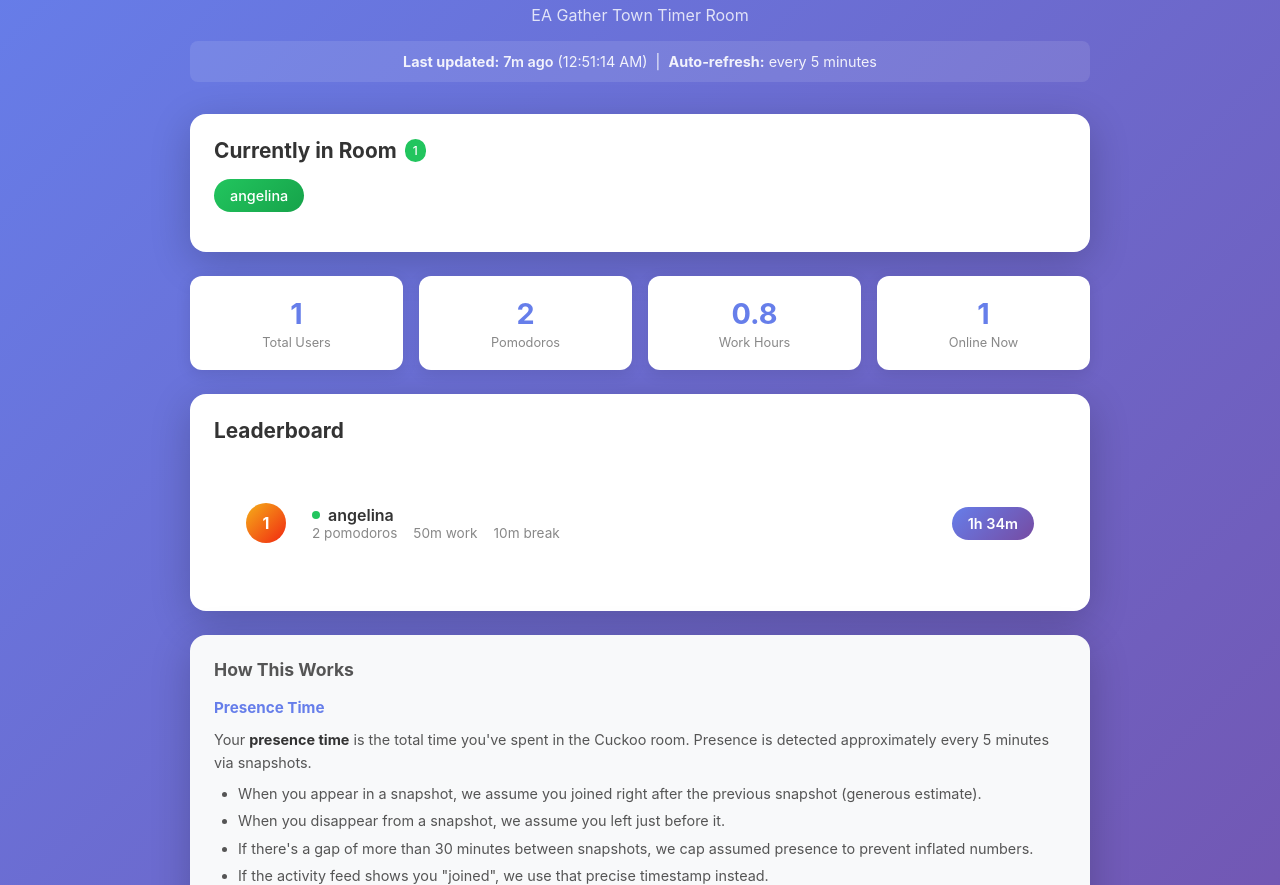
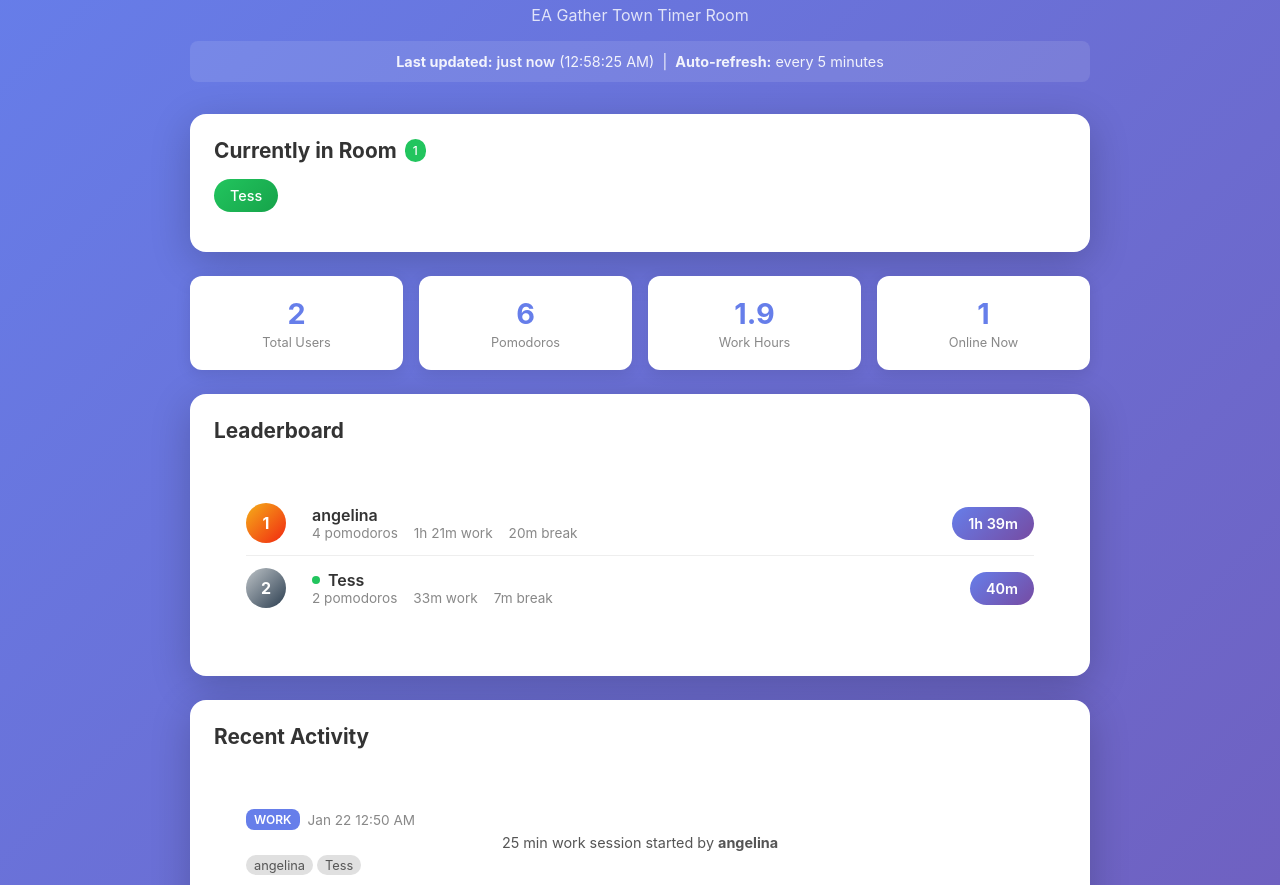
Before and after one commit to AlexDial624/cukcoo-leaderboard, a website: page index.html in a window 1280 px wide. Shown: the part 84-969 px from the top of the page. Drawn offline with Linux system fonts and the light colour scheme.

Commit message:
Add activity log showing timers with participants
- Shows recent work/break sessions with who started and who participated
- Participants determined by presence at timer start (or within 5 min grace)
- Displays on dashboard with colored badges for work/break

```diff
--- a/data/activities.csv
+++ b/data/activities.csv
@@ -7,3 +7,8 @@ estimated_time,scrape_time,user,action,time_ago_raw
 2026-01-21T23:49:00.000Z,2026-01-22T00:17:18.281Z,angelina,started a 25 minute work session,28 min ago
 2026-01-22T00:10:00.000Z,2026-01-22T00:17:18.281Z,angelina,joined this cuckoo,7 min ago
 2026-01-22T00:15:00.000Z,2026-01-22T00:17:18.281Z,angelina,started a 5 minute break,2 min ago
+2026-01-21T23:55:00.000Z,2026-01-22T00:55:36.767Z,angelina,started a 5 minute break,1 hours ago
+2026-01-22T00:18:00.000Z,2026-01-22T00:55:36.767Z,Tess,joined this cuckoo,37 min ago
+2026-01-22T00:20:00.000Z,2026-01-22T00:55:36.767Z,angelina,started a 25 minute work session,35 min ago
+2026-01-22T00:45:00.000Z,2026-01-22T00:55:36.767Z,angelina,started a 5 minute break,10 min ago
+2026-01-22T00:50:00.000Z,2026-01-22T00:55:36.767Z,angelina,started a 25 minute work session,5 min ago
--- a/data/leaderboard.json
+++ b/data/leaderboard.json
@@ -1,23 +1,121 @@
 {
-  "generated": "2026-01-22T00:51:14.266Z",
+  "generated": "2026-01-22T00:58:25.173Z",
   "currentlyPresent": [
-    "angelina"
+    "Tess"
   ],
-  "totalUsers": 1,
-  "totalPomodoros": 2,
-  "totalWorkMinutes": 50,
+  "totalUsers": 2,
+  "totalPomodoros": 6,
+  "totalWorkMinutes": 114.01561666666666,
+  "activityLog": [
+    {
+      "time": "2026-01-22T00:50:00.000Z",
+      "endTime": "2026-01-22T01:15:00.000Z",
+      "type": "work",
+      "duration": 25,
+      "startedBy": "angelina",
+      "participants": [
+        "angelina",
+        "Tess"
+      ]
+    },
+    {
+      "time": "2026-01-22T00:45:00.000Z",
+      "endTime": "2026-01-22T00:50:00.000Z",
+      "type": "break",
+      "duration": 5,
+      "startedBy": "angelina",
+      "participants": [
+        "angelina",
+        "Tess"
+      ]
+    },
+    {
+      "time": "2026-01-22T00:20:00.000Z",
+      "endTime": "2026-01-22T00:45:00.000Z",
+      "type": "work",
+      "duration": 25,
+      "startedBy": "angelina",
+      "participants": [
+        "angelina",
+        "Tess"
+      ]
+    },
+    {
+      "time": "2026-01-22T00:15:00.000Z",
+      "endTime": "2026-01-22T00:20:00.000Z",
+      "type": "break",
+      "duration": 5,
+      "startedBy": "angelina",
+      "participants": [
+        "angelina",
+        "Tess"
+      ]
+    },
+    {
+      "time": "2026-01-21T23:55:00.000Z",
+      "endTime": "2026-01-22T00:00:00.000Z",
+      "type": "break",
+      "duration": 5,
+      "startedBy": "angelina",
+      "participants": [
+        "angelina"
+      ]
+    },
+    {
+      "time": "2026-01-21T23:49:00.000Z",
+      "endTime": "2026-01-22T00:14:00.000Z",
+      "type": "work",
+      "duration": 25,
+      "startedBy": "angelina",
+      "participants": [
+        "angelina"
+      ]
+    },
+    {
+      "time": "2026-01-21T23:44:00.000Z",
+      "endTime": "2026-01-21T23:49:00.000Z",
+      "type": "break",
+      "duration": 5,
+      "startedBy": "angelina",
+      "participants": [
+        "angelina"
+      ]
+    },
+    {
+      "time": "2026-01-21T23:19:00.000Z",
+      "endTime": "2026-01-21T23:44:00.000Z",
+      "type": "work",
+      "duration": 25,
+      "startedBy": "angelina",
+      "participants": [
+        "angelina"
+      ]
+    }
+  ],
   "users": [
     {
       "user": "angelina",
+      "currentlyPresent": false,
+      "totalPresenceMinutes": 99,
+      "totalWorkMinutes": 81,
+      "totalBreakMinutes": 20,
+      "pomodoroCount": 4,
+      "breakCount": 4,
+      "avgPomodoroMinutes": 20,
+      "firstSeen": "2026-01-21T23:17:00.000Z",
+      "lastSeen": "2026-01-22T00:55:35.767Z"
+    },
+    {
+      "user": "Tess",
       "currentlyPresent": true,
-      "totalPresenceMinutes": 94,
-      "totalWorkMinutes": 50,
-      "totalBreakMinutes": 10,
+      "totalPresenceMinutes": 40,
+      "totalWorkMinutes": 33,
+      "totalBreakMinutes": 7,
       "pomodoroCount": 2,
       "breakCount": 2,
-      "avgPomodoroMinutes": 25,
-      "firstSeen": "2026-01-21T23:17:00.000Z",
-      "lastSeen": "2026-01-22T00:51:14.262Z"
+      "avgPomodoroMinutes": 17,
+      "firstSeen": "2026-01-22T00:18:00.000Z",
+      "lastSeen": "2026-01-22T00:58:25.170Z"
     }
   ]
 }
--- a/data/presence.csv
+++ b/data/presence.csv
@@ -1,2 +1,3 @@
 timestamp,user_count,users
 2026-01-22T00:17:18.281Z,1,"angelina"
+2026-01-22T00:55:36.767Z,1,"Tess"
--- a/data/snapshots.csv
+++ b/data/snapshots.csv
@@ -1,2 +1,3 @@
 timestamp,timer_running,timer_value,session_type
 2026-01-22T00:17:18.281Z,true,04:03,breakTime
+2026-01-22T00:55:36.767Z,true,21:15,work
--- a/index.html
+++ b/index.html
@@ -150,6 +150,41 @@
     }
     .loading { text-align: center; padding: 2rem; color: #888; }
     .error { text-align: center; padding: 2rem; color: #e74c3c; }
+    .activity-item {
+      padding: 0.75rem 0;
+      border-bottom: 1px solid #eee;
+    }
+    .activity-item:last-child { border-bottom: none; }
+    .activity-header {
+      display: flex;
+      align-items: center;
+      gap: 0.5rem;
+      margin-bottom: 0.25rem;
+    }
+    .activity-type {
+      padding: 0.2rem 0.5rem;
+      border-radius: 8px;
+      font-size: 0.75rem;
+      font-weight: 600;
+      text-transform: uppercase;
+    }
+    .activity-type.work { background: #667eea; color: white; }
+    .activity-type.break { background: #22c55e; color: white; }
+    .activity-time { color: #888; font-size: 0.85rem; }
+    .activity-details { font-size: 0.9rem; color: #555; }
+    .activity-participants {
+      display: flex;
+      flex-wrap: wrap;
+      gap: 0.25rem;
+      margin-top: 0.25rem;
+    }
+    .participant-chip {
+      background: #e0e0e0;
+      padding: 0.15rem 0.5rem;
+      border-radius: 10px;
+      font-size: 0.8rem;
+      color: #555;
+    }
     .methodology { background: #f8f9fa; }
     .methodology h2 { color: #555; font-size: 1.1rem; }
     .methodology-content { font-size: 0.9rem; color: #555; line-height: 1.6; }
@@ -208,6 +243,11 @@
     <div class="card">
       <h2>Leaderboard</h2>
       <div id="leaderboard" class="loading">Loading...</div>
+    </div>
+
+    <div class="card">
+      <h2>Recent Activity</h2>
+      <div id="activity-log" class="loading">Loading...</div>
     </div>
 
     <div class="card methodology">
@@ -341,6 +381,36 @@
           `;
         }).join('');
 
+        // Render activity log
+        const activityLog = data.activityLog || [];
+        const activityContainer = document.getElementById('activity-log');
+
+        if (activityLog.length === 0) {
+          activityContainer.innerHTML = '<div class="no-users">No activity recorded yet.</div>';
+        } else {
+          activityContainer.innerHTML = activityLog.slice(0, 20).map(activity => {
+            const time = new Date(activity.time);
+            const timeStr = time.toLocaleTimeString([], { hour: '2-digit', minute: '2-digit' });
+            const dateStr = time.toLocaleDateString([], { month: 'short', day: 'numeric' });
+            const participants = activity.participants || [];
+
+            return `
+              <div class="activity-item">
+                <div class="activity-header">
+                  <span class="activity-type ${activity.type}">${activity.type}</span>
+                  <span class="activity-time">${dateStr} ${timeStr}</span>
+                </div>
+                <div class="activity-details">
+                  ${activity.duration} min ${activity.type} session started by <strong>${activity.startedBy}</strong>
+                </div>
+                <div class="activity-participants">
+                  ${participants.map(p => `<span class="participant-chip">${p}</span>`).join('')}
+                </div>
+              </div>
+            `;
+          }).join('');
+        }
+
       } catch (err) {
         console.error(err);
         document.getElementById('leaderboard').innerHTML =
```
Also changed, not shown: data/session_log.json (+53 -8 lines), leaderboard.js (+36 -2 lines), data/latest-screenshot.png.
